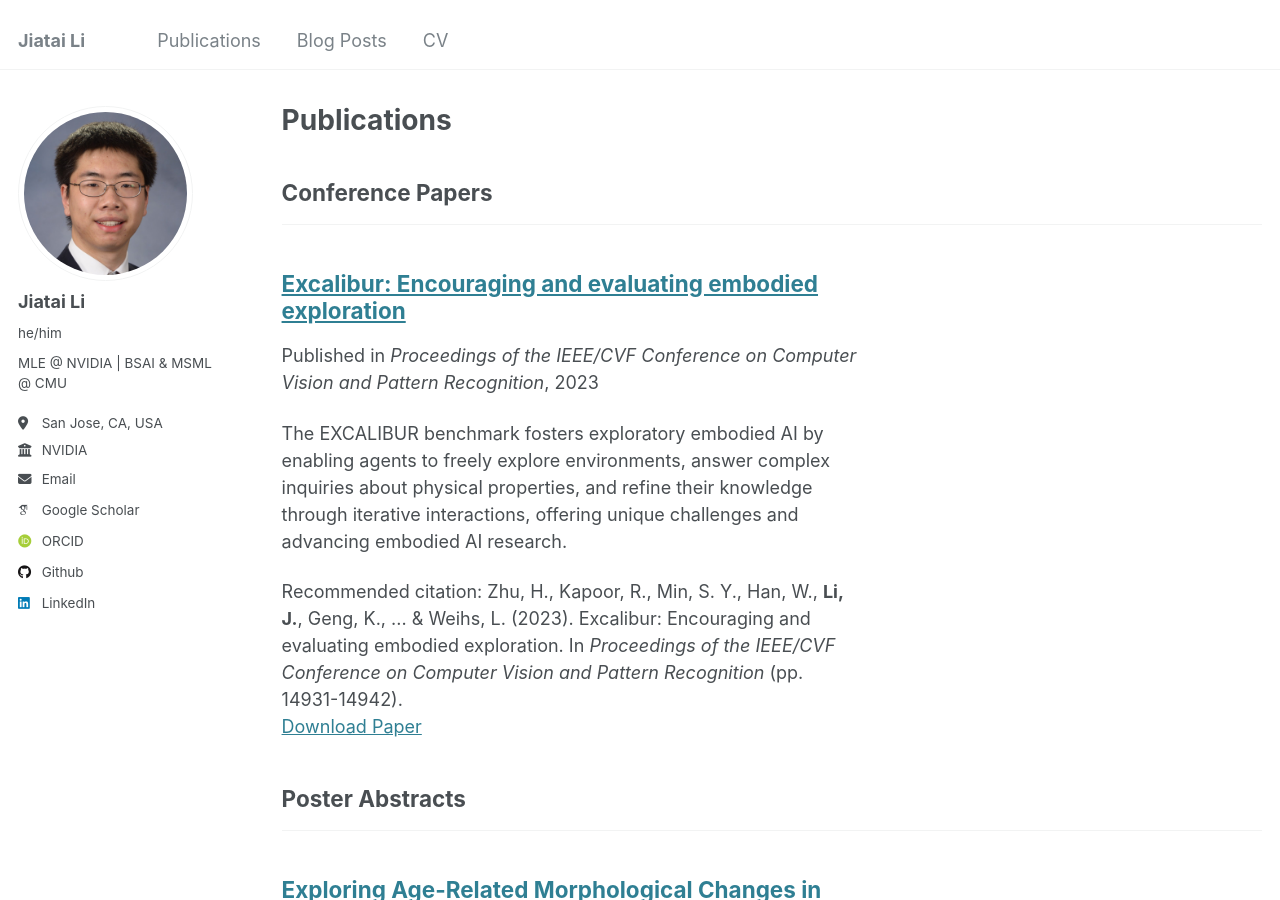
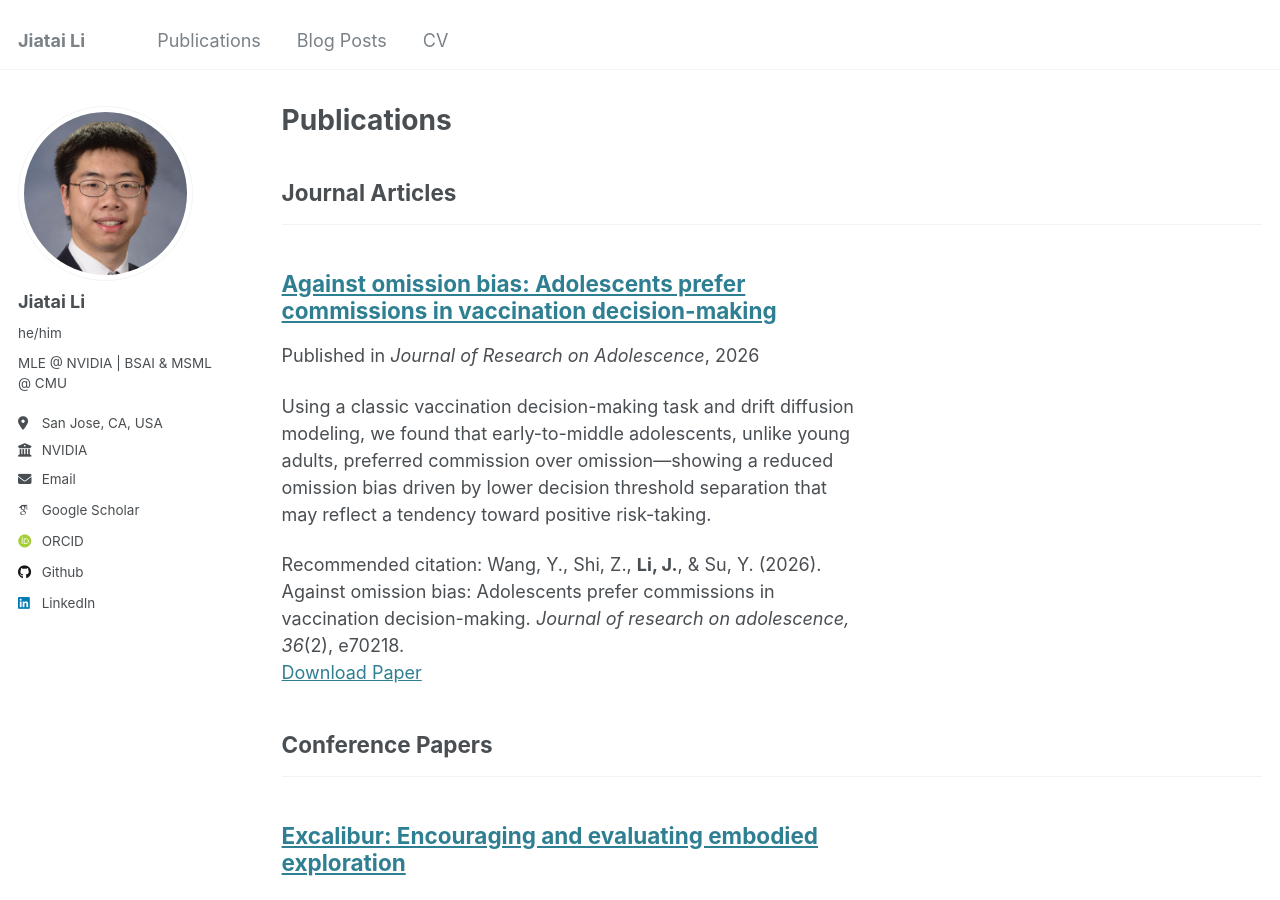
Before and after one commit to littleTT0704/littleTT0704.github.io, a Jekyll site: the page built from _pages/publications.html, in a window 1280 px wide and 900 px high. Built offline with Jekyll 4.4.1, drawn with Linux system fonts in a browser that asks for light colours; some web fonts are replaced.

Commit message:
feat: add 2026-omission

```diff
--- a/_config.yml
+++ b/_config.yml
@@ -78,8 +78,8 @@ author:
 publication_category:
   # books:
   #   title: 'Books'
-  # manuscripts:
-  #   title: 'Journal Articles'
+  manuscripts:
+    title: 'Journal Articles'
   conferences:
     title: 'Conference Papers'
   abstracts:
--- /dev/null
+++ b/_publications/2026-Omission.md
@@ -0,0 +1,13 @@
+---
+title: "Against omission bias: Adolescents prefer commissions in vaccination decision-making"
+collection: publications
+category: manuscripts
+permalink: /publication/2026-omission
+excerpt: 'Using a classic vaccination decision-making task and drift diffusion modeling, we found that early-to-middle adolescents, unlike young adults, preferred commission over omission—showing a reduced omission bias driven by lower decision threshold separation that may reflect a tendency toward positive risk-taking.'
+date: 2026-06-20
+venue: 'Journal of Research on Adolescence'
+paperurl: 'https://doi.org/10.1111/jora.70218'
+citation: 'Wang, Y., Shi, Z., <b>Li, J.</b>, & Su, Y. (2026). Against omission bias: Adolescents prefer commissions in vaccination decision-making. <i>Journal of research on adolescence, 36</i>(2), e70218.'
+---
+
+People prefer choosing omission rather than commission when the risks of negative outcomes are similar, which is known as omission bias. While adults exhibit omission bias in various contexts, whether adolescents exhibit omission bias in decision-making remains a matter of debate. The present study examined the choice between commission and omission of early-to-middle adolescents (n = 123) and young adults (n = 131) in a classic vaccination decision-making context. The results revealed that adolescents were more inclined to commission, especially when the risks of negative outcomes for both choices were equal. Drift diffusion model analysis revealed that compared to young adults, adolescents had a similar drift rate but a much lower threshold separation. These findings suggest that adolescents had a preference of commission in decision-making, which might motivate adolescents to engage in positive risk-taking and gain social experience.
```
